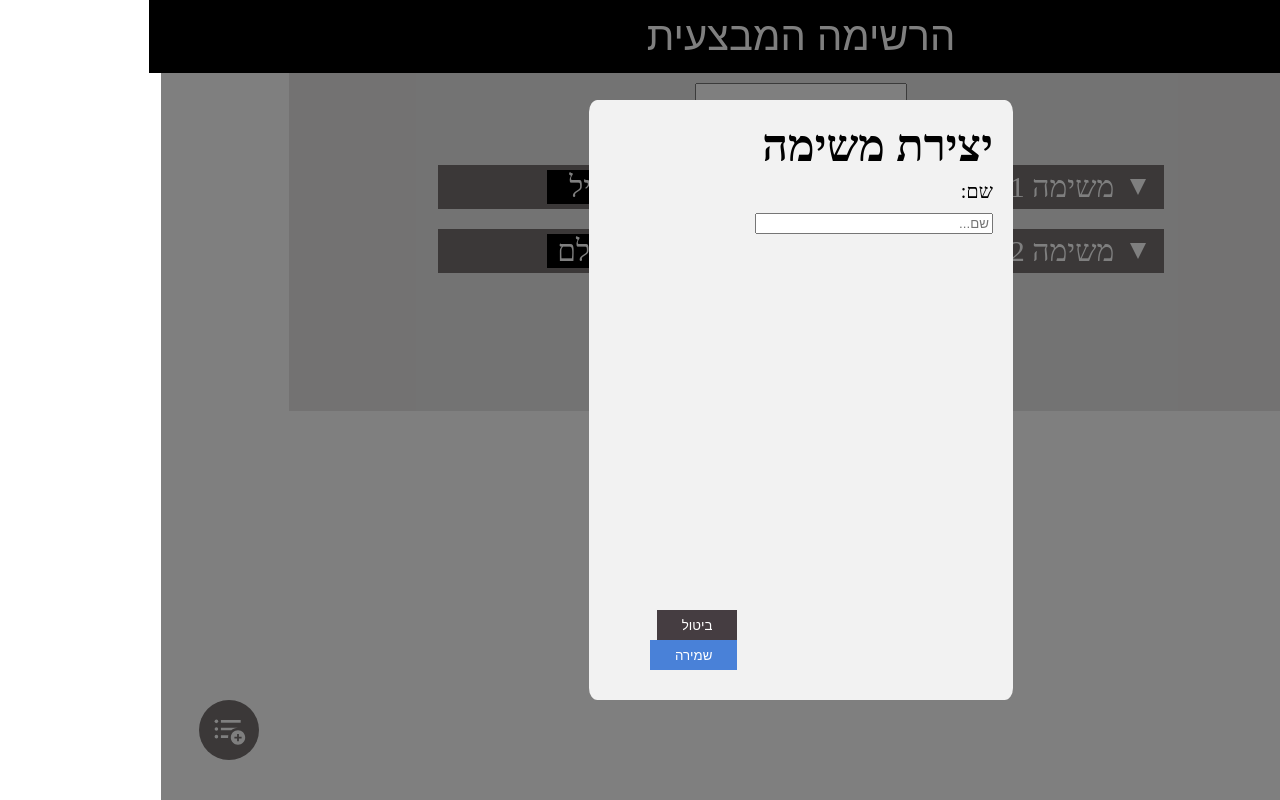
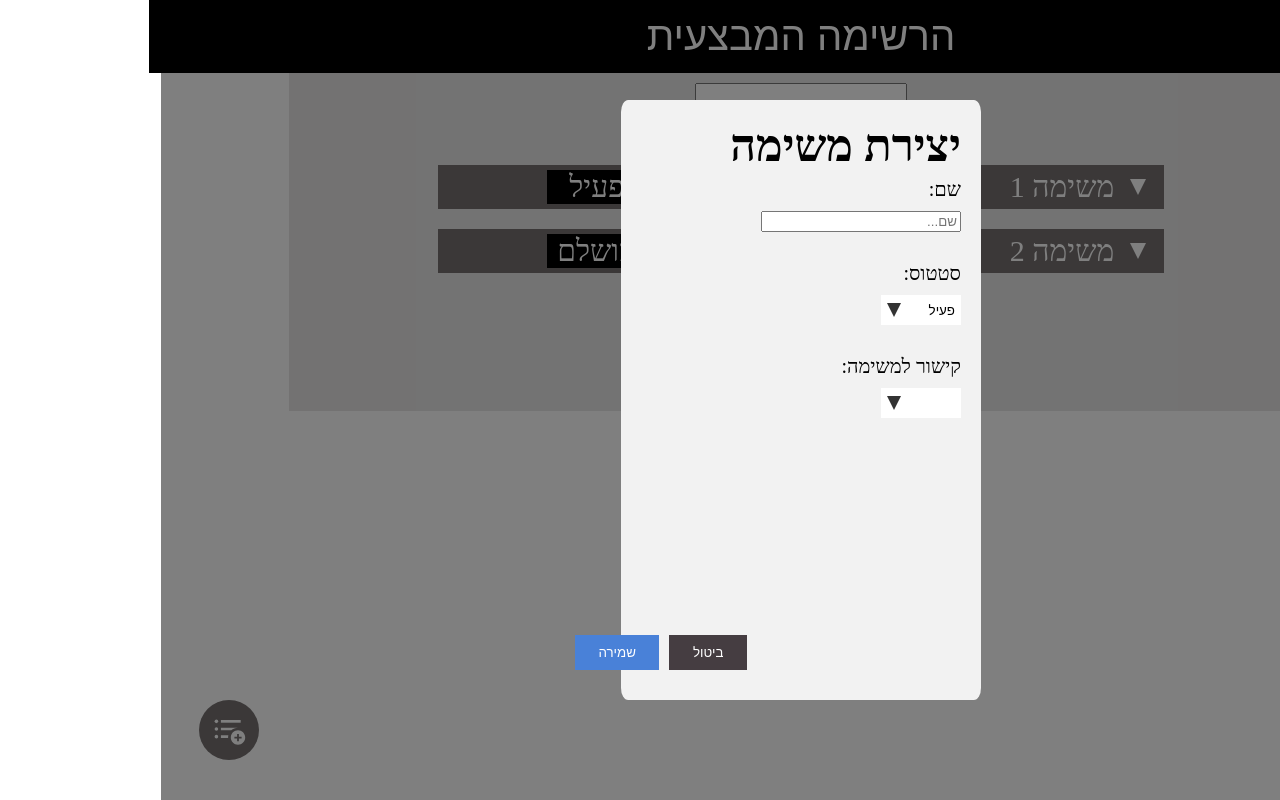
Before and after one commit to theHammerrr/taskManagement, a React app in the folder client/: page / in a window 1280 px wide. Both pictures are taken after a click on the button 68 px from the left and 730 px from the top of the page. Built offline with nearby package versions, Linux system fonts and the light colour scheme; the HTML template or start-up script is replaced by a standard one.

Commit message:
add assing task parent display to modal

```diff
--- /dev/null
+++ b/client/src/CommonInterfaces/FilterState.tsx
@@ -0,0 +1,4 @@
+export enum eFilterState {
+    ACTIVE = 'פעיל',
+    COMPLETED = 'הושלם'
+}
--- a/client/src/Components/ContainerList/ContainerList.tsx
+++ b/client/src/Components/ContainerList/ContainerList.tsx
@@ -1,26 +1,26 @@
 import React, { useEffect, useState } from "react";
 import './ContainerList.css'
-import Task, { eFilterState, iTask } from "../Task/Task";
-import DropdownFilter, { eExtraDropdownItems } from "../DropdownFilter/DropdownFilter";
+import Task, { iTask } from "../Task/Task";
+import DropdownFilter from "../DropdownFilter/DropdownFilter";
 import { debounce } from "../../helpers/debounce";
+import { getAllTasks } from "../../axios/tempData";
+import { eFilterState } from "../../CommonInterfaces/FilterState";
 
-let taskList: iTask[] = [
-    {
-        id: 1,
-        discription: "משימה 1",
-        status: eFilterState.ACTIVE
-    },
-    {
-        id: 2,
-        discription: "משימה 2",
-        status: eFilterState.COMPLETED
-    }
-]
+
+export enum eExtraDropdownItems {
+    ALL = "הכל"
+}
 
 const ContainerList: React.FC = () => {
+    // TODO: change later
+    const taskList = getAllTasks()
     const [statusFilter, setStatusFilter] = useState<eFilterState | eExtraDropdownItems>(eExtraDropdownItems.ALL)
     const [isDropdownExpended, setIsDropdownExpended] = useState<boolean>(false)
-    const [displayTaskList, setDisplayTaskList] = useState<iTask[]>(taskList)
+    const [displayTaskList, setDisplayTaskList] = useState<iTask[]>([])
+
+    useEffect(() => {
+        setDisplayTaskList(getAllTasks())
+    }, [])
 
     const searchTasks = (text: string) => {
         setDisplayTaskList(() =>
@@ -32,18 +32,22 @@ const ContainerList: React.FC = () => {
         searchTasks(value)
     }, 300)
 
-    const handleChangeFilter = (value: eFilterState | eExtraDropdownItems) => {
-        if (value === statusFilter) return;
+    const handleChangeFilter = (value: string ) => {
+        if (value === statusFilter) {
+            console.log(value);
+
+            setIsDropdownExpended(false)
+            return;
+        }
 
         setIsDropdownExpended(false)
-        setStatusFilter(value)
+        setStatusFilter(value as eFilterState | eExtraDropdownItems)
 
         if (value === eExtraDropdownItems.ALL) {
             setDisplayTaskList(taskList)
         } else {
             setDisplayTaskList(() => taskList.filter((task: iTask) => task.status === value))
         }
-
     }
 
     const handleRemoveTask = (task: iTask) => {
@@ -51,6 +55,13 @@ const ContainerList: React.FC = () => {
             displayTaskList.filter(currentTask => task.id !== currentTask.id)
         )
     }
+
+    // useEffect(() => {
+    //     console.log('is expended');
+
+    //     console.log(isDropdownExpended);
+
+    // }, [isDropdownExpended])
 
     return (
         <div className="ContainerList">
@@ -61,8 +72,10 @@ const ContainerList: React.FC = () => {
                 </span>
                 <DropdownFilter
                     currentFilter={statusFilter}
-                    handleChangeFilter={handleChangeFilter}
-                    isExpended={isDropdownExpended} />
+                    handleClickItem={handleChangeFilter}
+                    clickDropdownCallback={(prevState) => setIsDropdownExpended(!prevState)}
+                    isExpended={isDropdownExpended}
+                    possibleStates={[...Object.values(eExtraDropdownItems), ...Object.values(eFilterState)]} />
             </div>
             {
                 displayTaskList.map((currentTask: iTask) =>
--- a/client/src/Components/DropdownFilter/DropdownFilter.css
+++ b/client/src/Components/DropdownFilter/DropdownFilter.css
@@ -15,6 +15,7 @@
     /* justify-content: space-around; */
     width: 80px;
     height: 100%;
+    background-color: #ffffff;
 }
 
 .chosen-status {
--- a/client/src/Components/DropdownFilter/DropdownFilter.tsx
+++ b/client/src/Components/DropdownFilter/DropdownFilter.tsx
@@ -1,51 +1,50 @@
-import React, { useState } from "react";
-import { eFilterState } from "../Task/Task";
+import React, { useEffect, useState } from "react";
 import './DropdownFilter.css'
 
-export enum eExtraDropdownItems {
-    ALL = "הכל"
-}
-
 interface iDropdownFilterProps {
-    currentFilter: eFilterState | eExtraDropdownItems,
-    handleChangeFilter: (status: eFilterState | eExtraDropdownItems) => void,
-    isExpended: boolean
+    currentFilter: string,
+    handleClickItem: (state: string) => void,
+    isExpended: boolean,
+    possibleStates: string[],
+    clickDropdownCallback?: (prevState: boolean) => void
 }
 
 const DropdownFilter: React.FC<iDropdownFilterProps> = ({
     currentFilter,
-    handleChangeFilter
-}: iDropdownFilterProps) => {
-    const [isDropdownExpended, setIsDropdownExpended] = useState<boolean>(false)
+    handleClickItem,
+    possibleStates,
+    isExpended,
+    clickDropdownCallback
+}: iDropdownFilterProps )=> {
+    const [currentState, setCurrentState] = useState<boolean>(isExpended)
 
     const handleExpandClick = () => {
-        setIsDropdownExpended((prevState: boolean) => !prevState)
+        setCurrentState((prevState) => !prevState)
+
+        if (clickDropdownCallback) clickDropdownCallback(isExpended)
     }
 
-    const handleClickFilter = (value: eFilterState | eExtraDropdownItems) => {
-        handleChangeFilter(value)
-        if (value === currentFilter) return;
-
-        setIsDropdownExpended(false)
-    }
+    useEffect(() => {
+        setCurrentState(isExpended)
+    }, [isExpended])
 
     return (
         <div className="filter">
             <div className="filter-dropdown">
                 <button className="dropdown-button" onClick={handleExpandClick}>
                     <span className="filter-state">{currentFilter}</span>
-                    <div className={(isDropdownExpended ? "arrow-up" : "arrow-down") + " arrow-filter"} />
+                    <div className={(currentState ? "arrow-up" : "arrow-down") + " arrow-filter"} />
                 </button>
                 <div className={
-                    (isDropdownExpended ?
+                    (currentState ?
                         "dropdown-content-show" :
                         "dropdown-content-hide") +
                     " dropdown-content"}>
-                    {[...Object.values(eExtraDropdownItems), ...Object.values(eFilterState)].map((status) =>
+                    {possibleStates.map((status) =>
                         <button
                             key={status}
                             className={(status === currentFilter ? "chosen-status" : "") + " dropdown-item"}
-                            onClick={() => handleClickFilter(status)}>
+                            onClick={() => handleClickItem(status)}>
                             <span >{status}</span>
                         </button>
                     )}
--- a/client/src/Components/Modal/Modal.css
+++ b/client/src/Components/Modal/Modal.css
@@ -16,7 +16,7 @@
     padding: 20px;
     --modal-height: 70vh;
     height: var(--modal-height);
-    width: 30%;
+    width: 25%;
     border-radius: 2%;
     position: relative;
 }
@@ -28,15 +28,16 @@
 }
 
 .modal-bottom-buttons {
+    display: flex;
+    flex-direction: row;
     position: absolute;
+    gap: 10px;
     right: 65%;
     bottom: 5%;
 }
 
 .modal-bottom-buttons button {
-    margin-left: 10px;
-    padding: 8px 25px;
-    height: 30px;
+    padding: 13% 30%;
     cursor: pointer;
     border: none;
     color: white;
--- a/client/src/Components/Task/Task.tsx
+++ b/client/src/Components/Task/Task.tsx
@@ -3,11 +3,9 @@ import './Task.css'
 import pencilIcon from './pencil.svg'
 import trashIcon from './trash.svg'
 import TaskModal from "./TaskModal";
+import { eFilterState } from "../../CommonInterfaces/FilterState";
 
-export enum eFilterState {
-    ACTIVE = 'פעיל',
-    COMPLETED = 'הושלם'
-}
+
 
 export interface iTask {
     id: number,
@@ -60,15 +58,18 @@ const Task: React.FC<iTaskProps> = ({
                 <div className="task-status">{status}</div>
                 <div className="task-icons">
                     <img src={pencilIcon} onClick={openEditTaskModal} />
-                    <img src={trashIcon} onClick={() => onRemoveTask(currentTask)}/>
+                    <img src={trashIcon} onClick={() => onRemoveTask(currentTask)} />
                 </div>
             </div>
+            {
+                isEditTask &&
                 <TaskModal
                     onClose={closeEditTaskModal}
                     onSave={closeEditTaskModal}
                     showModal={isEditTask}
                     title={editModalTitle}
                     currentTask={currentTask} />
+            }
         </>
     )
 }
--- a/client/src/Components/Task/TaskModal.css
+++ b/client/src/Components/Task/TaskModal.css
@@ -1,11 +1,30 @@
+.modal-children {
+    font-size: 20px;
+    --gap-size: 10px;
+    display: flex;
+    flex-direction: column;
+    gap: 30px;
+}
+
 .input-container {
     display: flex;
     flex-direction: column;
-    gap: 10px;
-    font-size: 20px;
+    gap: var(--gap-size);
     margin-top: 2%;
 }
 
 .input {
     width: 60%;
 }
+
+.dropdown-status {
+    display: flex;
+    flex-direction: column;
+    gap: var(--gap-size);
+}
+
+.dropdown-assing-parent {
+    display: flex;
+    flex-direction: column;
+    gap: var(--gap-size);
+}
--- a/client/src/Components/Task/TaskModal.tsx
+++ b/client/src/Components/Task/TaskModal.tsx
@@ -1,10 +1,13 @@
-import React, { useState } from "react";
+import React, { useEffect, useState } from "react";
 import Modal, { iModalProps } from "../Modal/Modal";
-import { eFilterState, iTask } from "./Task";
+import { iTask } from "./Task";
 import './TaskModal.css'
+import DropdownFilter from "../DropdownFilter/DropdownFilter";
+import { getAllTasks } from "../../axios/tempData";
+import { eFilterState } from "../../CommonInterfaces/FilterState";
 
 interface TaskModalProps extends iModalProps {
-    currentTask?: iTask
+    currentTask?: iTask,
 }
 
 const TaskModal: React.FC<TaskModalProps> = ({
@@ -12,7 +15,7 @@ const TaskModal: React.FC<TaskModalProps> = ({
     showModal,
     title,
     onSave,
-    currentTask
+    currentTask,
 }) => {
     const [task, setTask] = useState<iTask>(currentTask ? currentTask : {
         id: -1,
@@ -20,16 +23,42 @@ const TaskModal: React.FC<TaskModalProps> = ({
         status: eFilterState.ACTIVE
     })
 
+    let allTasks: iTask[] = getAllTasks();
+    const possibleParents =
+        allTasks.map(task => task.discription)
+            .filter(discription => discription !== task.discription)
+
     type taskProperties = keyof iTask;
-    const handleChangeTask = (
-        event: React.FormEvent<HTMLInputElement>,
+    const handleChangeTask = <T,>(
+        value: T,
         property: taskProperties) => {
         setTask({
             ...task,
-            [property]: event.currentTarget.value
+            [property]: value
         })
     }
 
+    const handleAssingParent = (parentDiscription: string) => {
+        if (task.taskParant && task.taskParant.discription === parentDiscription) {
+            console.log(123);
+
+            const { taskParant: _, ...orphanTask }: iTask = task
+            setTask({
+                ...orphanTask
+            })
+        } else {
+            const parent: iTask | undefined = allTasks.find(task => task.discription == parentDiscription)
+
+            if (parent) {
+                handleChangeTask<iTask>(parent, "taskParant")
+            }
+        }
+
+    }
+
+    useEffect(() => {
+        console.log(task);
+    }, [task])
 
     return (
         <Modal
@@ -38,6 +67,7 @@ const TaskModal: React.FC<TaskModalProps> = ({
             title={title}
             onSave={onSave}
         >
+            <div className="modal-children">
                 <div className="input-container">
                     <span>שם:</span>
                     <input
@@ -45,8 +75,26 @@ const TaskModal: React.FC<TaskModalProps> = ({
                         value={task.discription}
                         placeholder="שם..."
                         onChange={(event) => {
-                        handleChangeTask(event, "discription")
+                            handleChangeTask<string>(event.currentTarget.value, "discription")
                         }} />
+                </div>
+                <div className="dropdown-status">
+                    <span>סטטוס:</span>
+                    <DropdownFilter
+                        currentFilter={task.status}
+                        handleClickItem={(status) =>
+                            handleChangeTask<eFilterState>(status as eFilterState, "status")}
+                        isExpended={false}
+                        possibleStates={Object.values(eFilterState)} />
+                </div>
+                <div className="dropdown-assing-parent">
+                    <span>קישור למשימה:</span>
+                    <DropdownFilter
+                        currentFilter={task.taskParant ? task.taskParant.discription : ""}
+                        handleClickItem={(parentDiscription) => handleAssingParent(parentDiscription)}
+                        isExpended={false}
+                        possibleStates={possibleParents} />
+                </div>
             </div>
         </Modal>
     )
--- a/client/src/Components/newTask/NewTask.tsx
+++ b/client/src/Components/newTask/NewTask.tsx
@@ -20,11 +20,14 @@ const NewTask: React.FC = () => {
             <button className="modal-button" onClick={handleOpenModal}>
                 <img src={newTaskIcon} />
             </button>
-            <TaskModal
-                showModal={showModal}
-                onClose={handleCloseModal}
-                title={modalTitle}
-                onSave={handleCloseModal} />
+            {
+                showModal &&
+                <TaskModal
+                    showModal={showModal}
+                    onClose={handleCloseModal}
+                    title={modalTitle}
+                    onSave={handleCloseModal} />
+            }
         </>
     )
 }
--- /dev/null
+++ b/client/src/axios/tempData.tsx
@@ -0,0 +1,20 @@
+import { eFilterState } from "../CommonInterfaces/FilterState";
+import { iTask } from "../Components/Task/Task";
+
+const taskList: iTask[] = [
+    {
+        id: 1,
+        discription: "משימה 1",
+        status: eFilterState.ACTIVE
+    },
+    {
+        id: 2,
+        discription: "משימה 2",
+        status: eFilterState.COMPLETED
+    }
+]
+
+// export const getAllTasks = (): iTask[] => taskList
+export const getAllTasks = (): iTask[] => {
+    return taskList
+}
```
Lines whose indentation alone changed are shown as unchanged.
